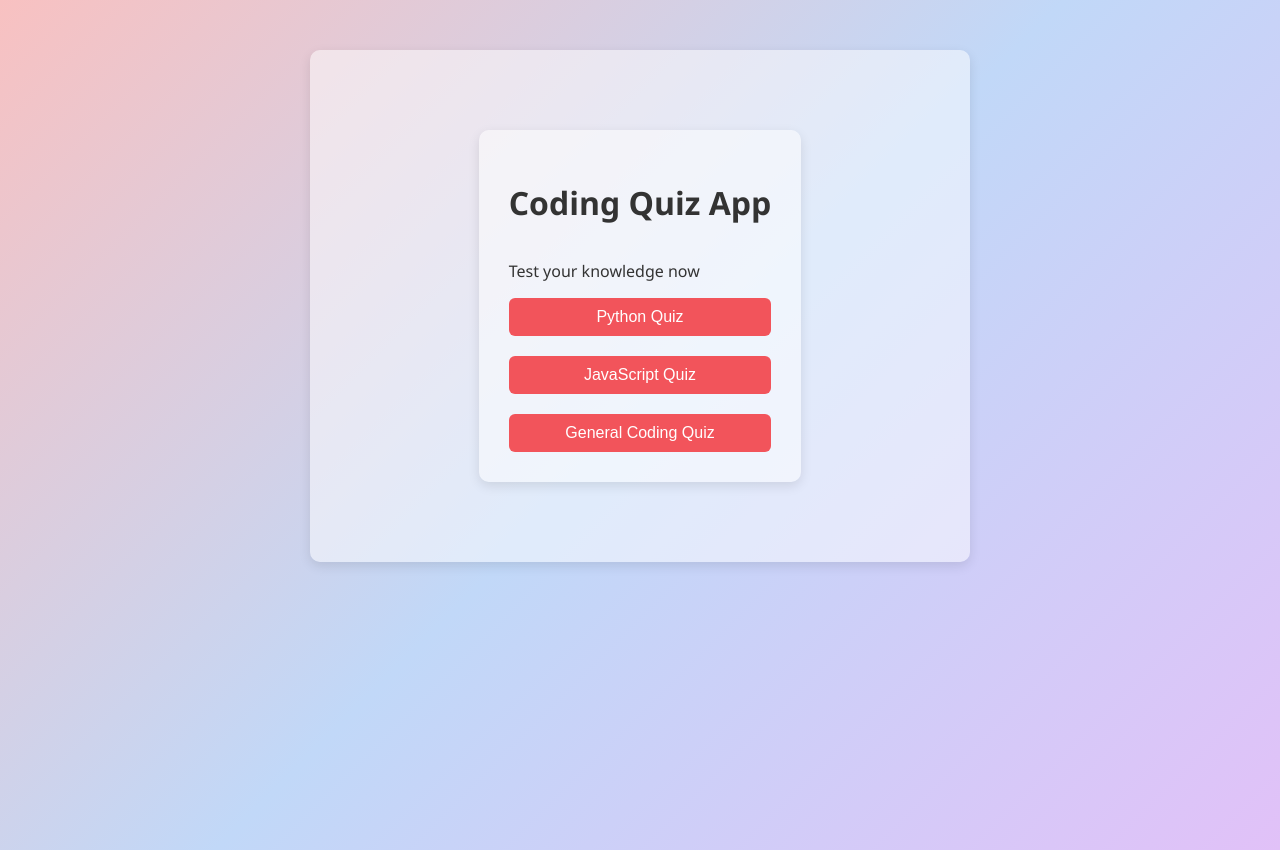
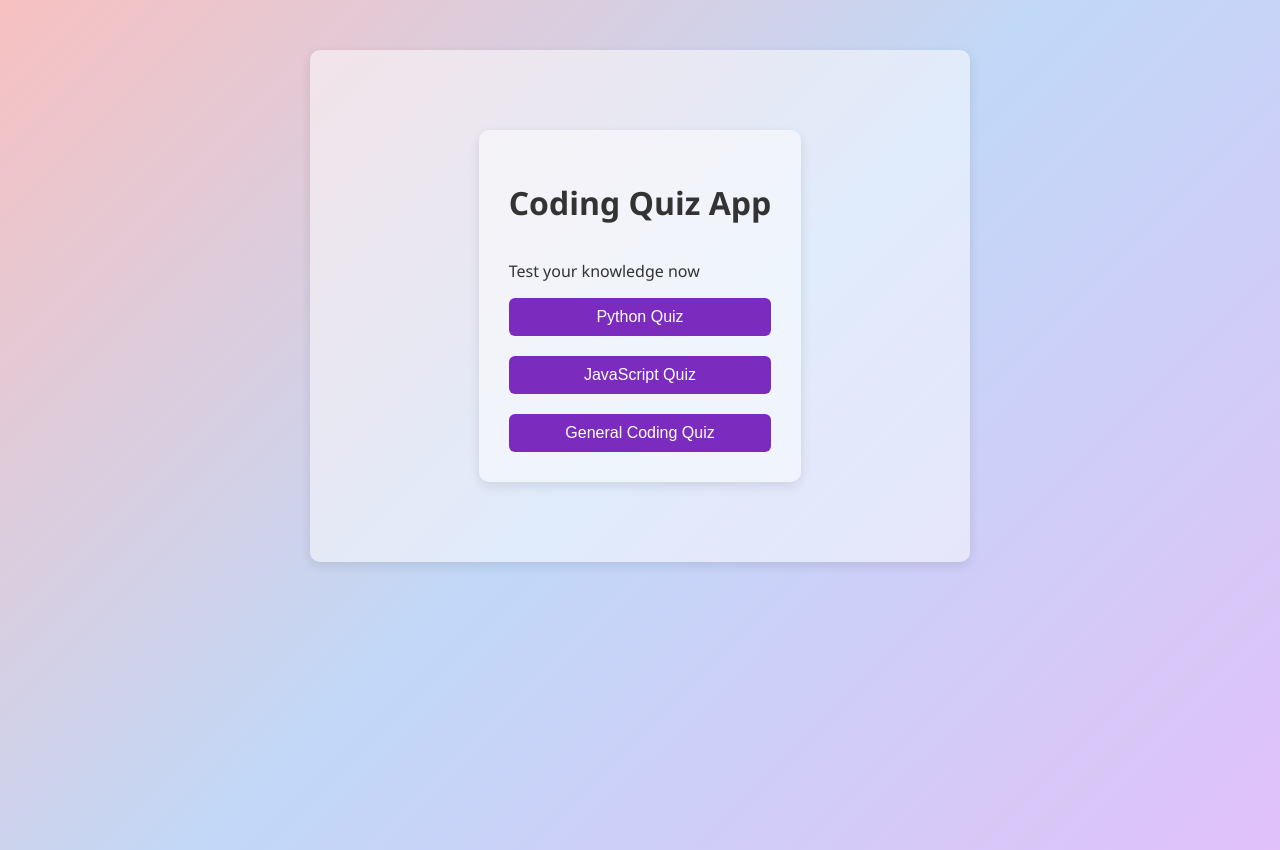
Before and after one commit to AdamAbdallah1/coding-quiz-app, a React (Vite) app: page / in a window 1280 px wide. Built offline with nearby package versions, Linux system fonts and the light colour scheme.

Commit message:
Styling color for questions button

```diff
--- a/src/App.css
+++ b/src/App.css
@@ -37,7 +37,7 @@ h2 {
 .start-button {
   padding: 10px 20px;
   border: none;
-  background: #f2545b;
+  background: #7b2cbf;
   color: white;
   border-radius: 6px;
   cursor: pointer;
```
